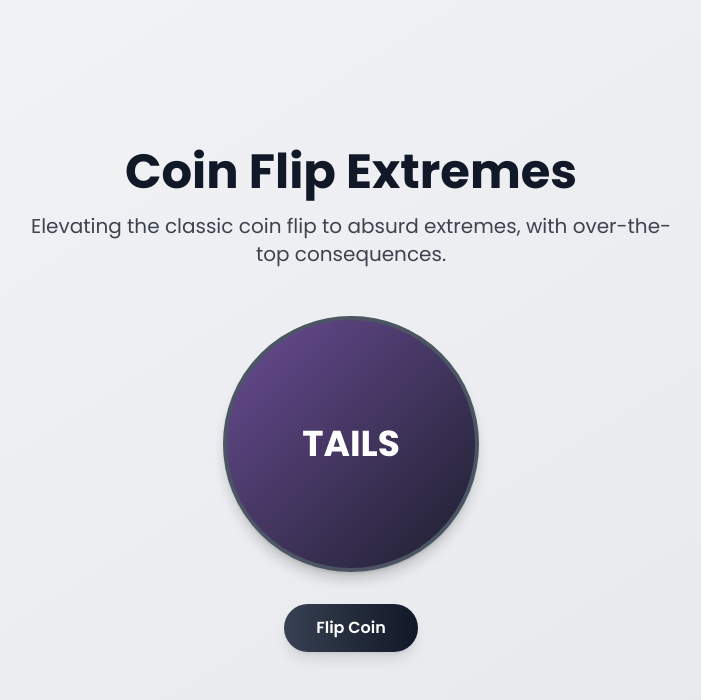
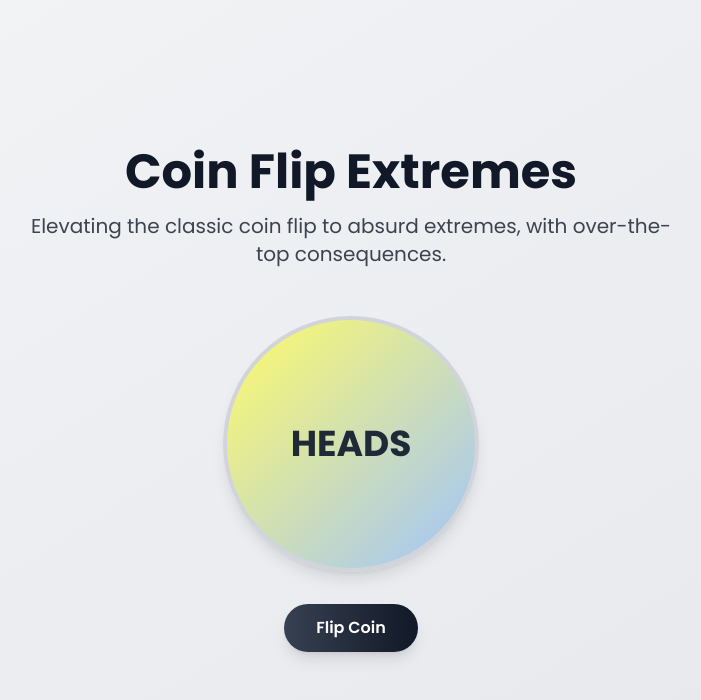
Before and after one commit to samrat-dt/playful-coin-journey, a React (Vite) app: page / in a window 1280 px wide. Shown: the top 700 px of the page, without its empty margins (289-990 px from the left). Built offline with nearby package versions, Linux system fonts and the light colour scheme.

Commit message:
Fix outcome display for coin flip
Correct the displayed outcome messages for heads and tails in the Coin component. Ensure that "TAILS" is shown for tails and "HEADS" is shown for heads.
[skip gpt_engineer]

```diff
--- a/src/components/Coin.tsx
+++ b/src/components/Coin.tsx
@@ -55,7 +55,8 @@ export const Coin = ({ onFlipComplete }: CoinProps) => {
         <div className={cn(
           "absolute inset-0 rounded-full bg-tails-gradient",
           "flex items-center justify-center backface-hidden border-4 border-gray-600",
-          "text-4xl font-bold text-white shadow-lg transform rotate-y-180"
+          "text-4xl font-bold text-white shadow-lg",
+          "transform rotateY-180"
         )}>
           TAILS
         </div>
--- a/src/index.css
+++ b/src/index.css
@@ -69,3 +69,7 @@
   backface-visibility: hidden;
   -webkit-backface-visibility: hidden;
 }
+
+.rotateY-180 {
+  transform: rotateY(180deg);
+}
```
